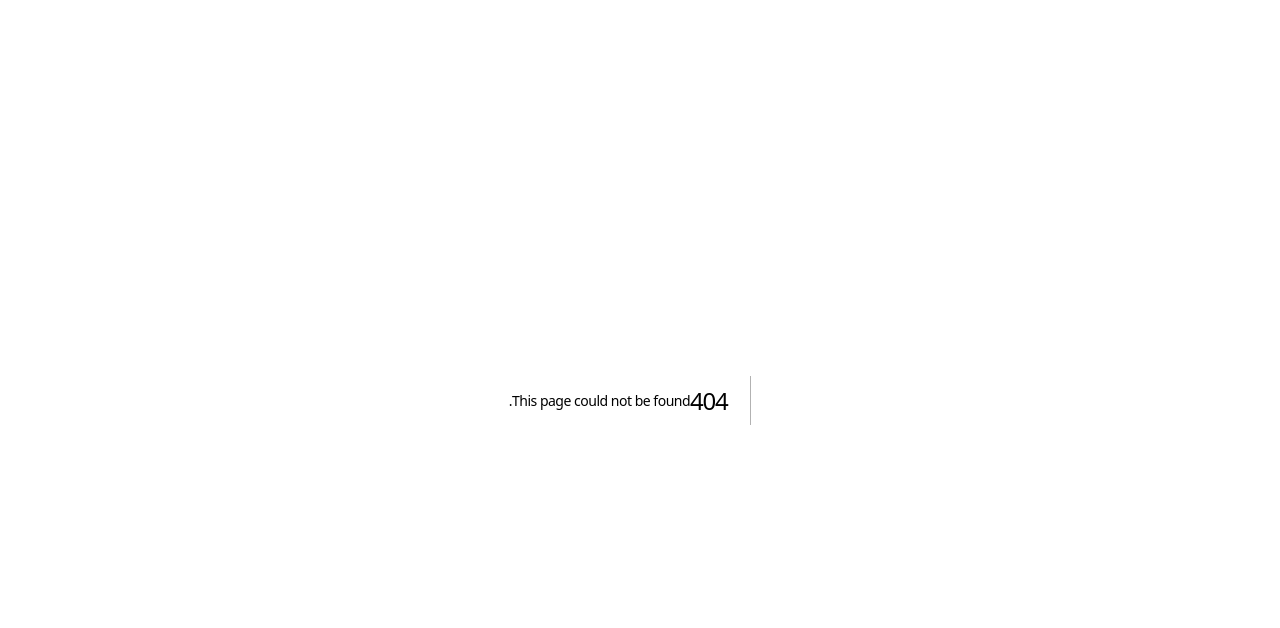
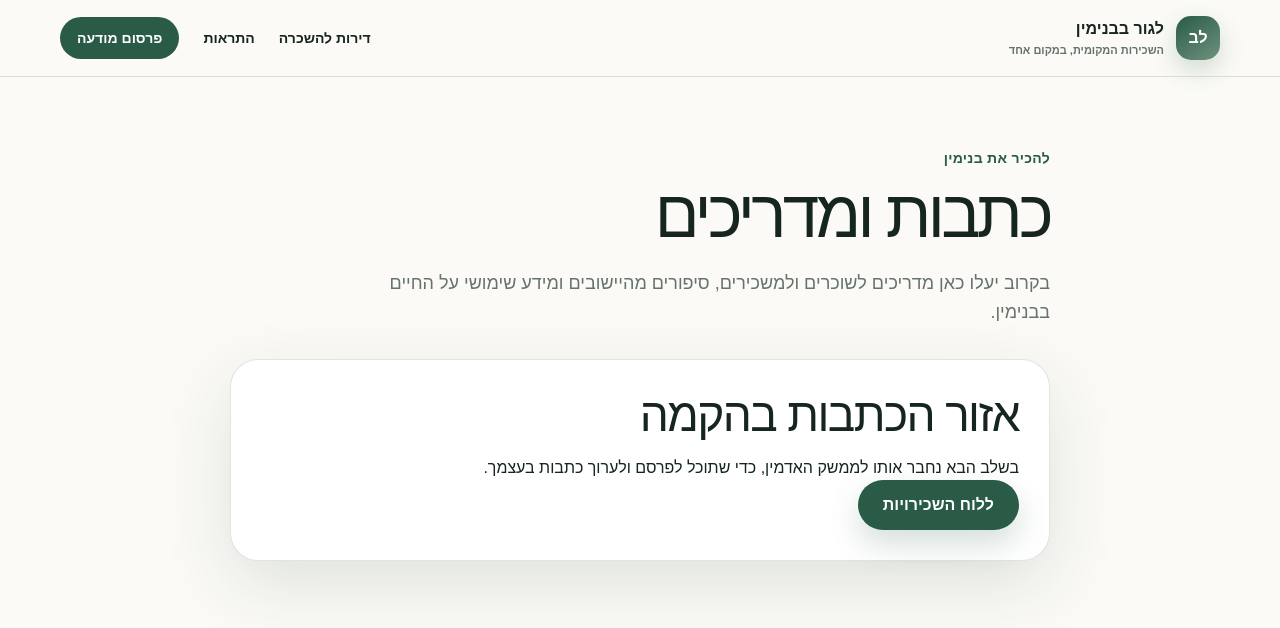
Before and after one commit to shimonc29/lagur-bebinyamin, a Next.js app: page /articles in a window 1280 px wide. Before the commit this address had no page. Shown: the top 628 px of the page. Built offline with nearby package versions, Linux system fonts and the light colour scheme.

Commit message:
✨ feat: add articles area and site credit

```diff
--- /dev/null
+++ b/src/app/articles/page.tsx
@@ -0,0 +1,15 @@
+import type { Metadata } from "next";
+import Link from "next/link";
+import { SiteHeader } from "@/components/site-header";
+
+export const metadata: Metadata = { title: "כתבות ומדריכים" };
+
+export default function ArticlesPage() {
+  return (
+    <><SiteHeader /><main className="page-shell"><div className="container narrow">
+      <p className="eyebrow">להכיר את בנימין</p><h1 className="page-title">כתבות ומדריכים</h1>
+      <p className="page-intro">בקרוב יעלו כאן מדריכים לשוכרים ולמשכירים, סיפורים מהיישובים ומידע שימושי על החיים בבנימין.</p>
+      <div className="form-card"><h2>אזור הכתבות בהקמה</h2><p>בשלב הבא נחבר אותו לממשק האדמין, כדי שתוכל לפרסם ולערוך כתבות בעצמך.</p><Link className="button button-primary" href="/rentals">ללוח השכירויות</Link></div>
+    </div></main></>
+  );
+}
```
